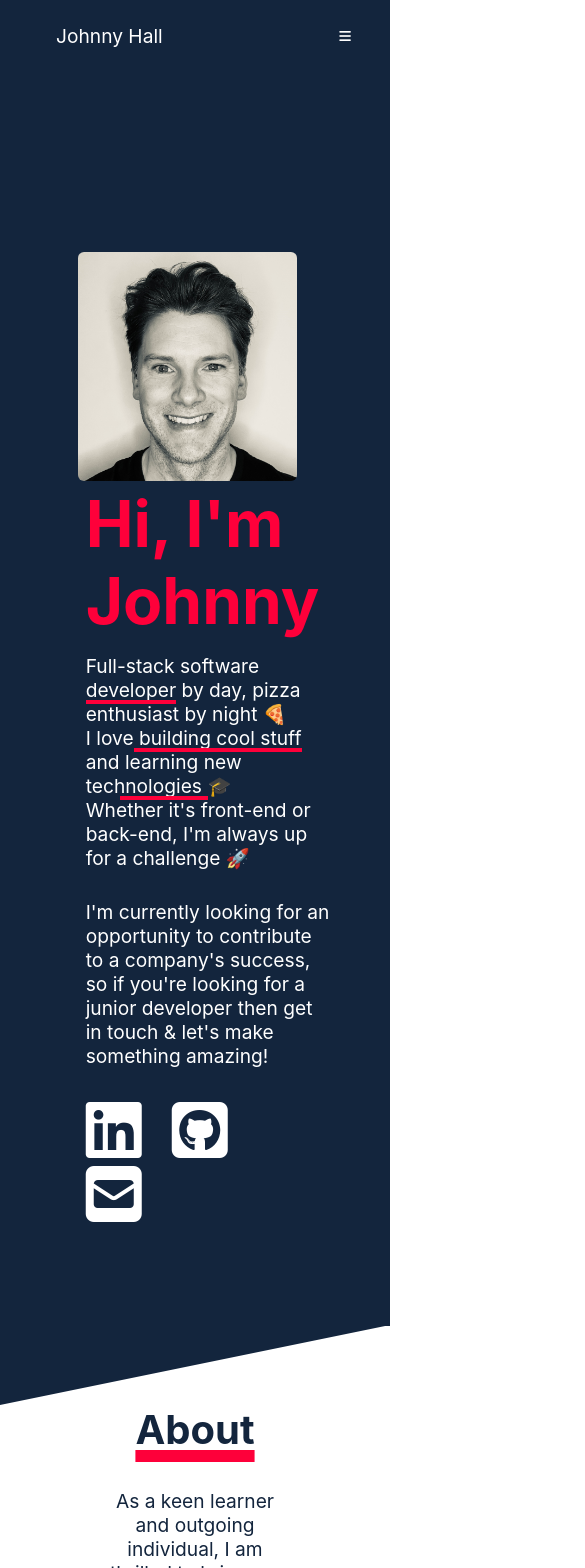
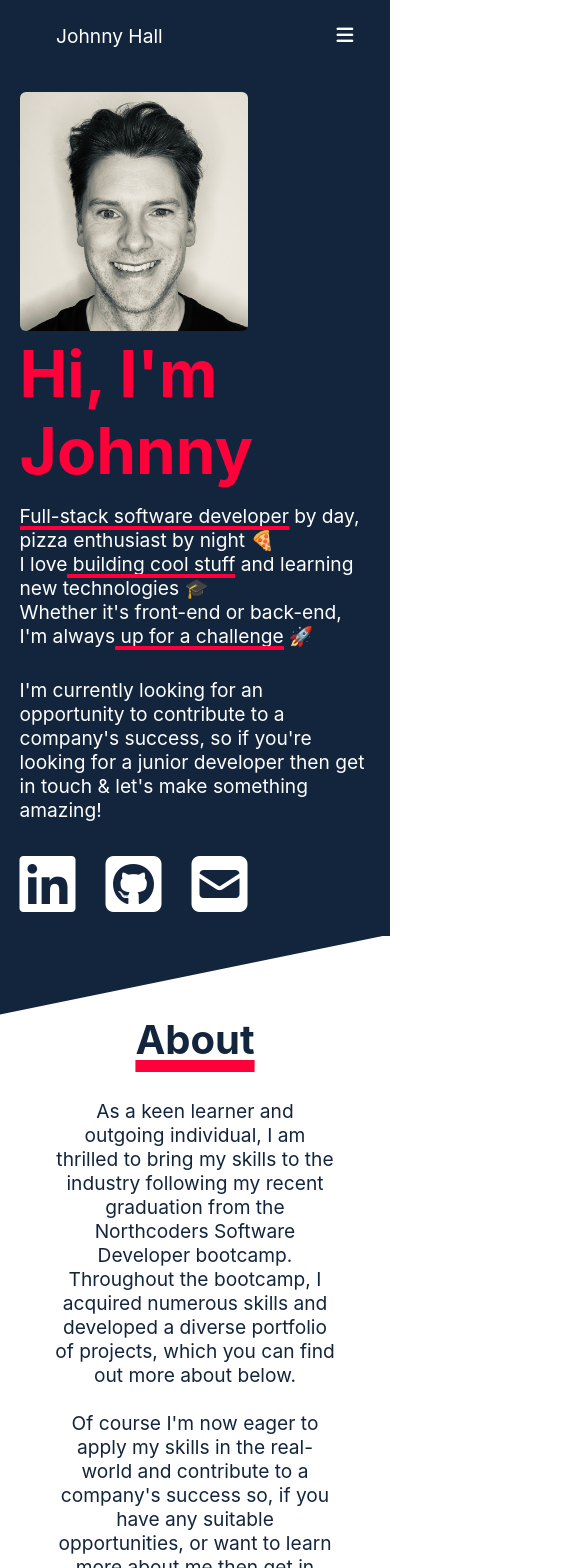
Before and after one commit to jbhall4291/portfolio, a React (Create React App) app: page / in a window 390 px wide. Shown: the top 1568 px of the page, 585 px wide, since content can reach past the window. Built offline with nearby package versions, Linux system fonts and the light colour scheme.

Commit message:
media queries for mobile/tablet

```diff
--- a/src/App.css
+++ b/src/App.css
@@ -13,7 +13,6 @@ body {
   padding: 0;
 }
 
-
 .About,
 .Skills,
 .Projects,
@@ -23,7 +22,19 @@ body {
   width: 60%;
   /* border: 3px solid green; */
   /* padding: 10px; */
+}
 
+@media screen and (max-width: 768px) {
+  .About,
+  .Skills,
+  .Projects,
+  .Contact {
+    color: var(--main-color);
+    margin: auto;
+    width: 90%;
+    /* border: 3px solid green; */
+    /* padding: 10px; */
+  }
 }
 
 .About h2,
--- a/src/components/Hero/Hero.css
+++ b/src/components/Hero/Hero.css
@@ -3,6 +3,13 @@
   padding-bottom: 100px;
   background-color: var(--main-color);
   color: white;
+}
+
+@media screen and (max-width: 768px) {
+  .Hero {
+    padding-top: 20px;
+    padding-bottom: 20px;
+  }
 }
 
 .Hero__div--container {
@@ -12,6 +19,13 @@
   flex-wrap: wrap;
   margin: auto;
   width: 60%;
+}
+
+@media screen and (max-width: 768px) {
+  .Hero__div--container {
+    flex-direction: column;
+    width: 90%;
+  }
 }
 
 .Hero__div--image-container {
@@ -24,15 +38,36 @@
   /* width: 50%; */
 }
 
+@media screen and (max-width: 768px) {
+  .Hero__div--image-container {
+    margin: auto;
+  }
+}
+
 .Hero img {
   width: 100%;
   border-radius: 6px;
+}
+
+
+@media screen and (max-width: 768px) {
+  .Hero img {
+
+    width: 65%;
+    border-radius: 6px;
+  }
 }
 
 .Hero__div--text-container {
   flex: 1;
   font-size: 1.2rem;
   margin: auto 0 auto 15px;
+}
+
+@media screen and (max-width: 768px) {
+  .Hero__div--text-container {
+    margin: auto;
+  }
 }
 
 .Hero h1 {
@@ -42,11 +77,23 @@
   width: 105%;
 }
 
+@media screen and (max-width: 768px) {
+  .Hero h1 {
+    width: 100%;
+  }
+}
+
 .Hero p {
   width: 105%;
   font-size: 1.2rem;
   margin-bottom: 1rem;
   margin-bottom: 30px;
+}
+
+@media screen and (max-width: 768px) {
+  .Hero p {
+    width: 100%;
+  }
 }
 
 .Hero span {
--- a/src/components/Navbar/Navbar.css
+++ b/src/components/Navbar/Navbar.css
@@ -12,10 +12,8 @@ nav {
 }
 
 nav ul {
-  display: flex;
   gap: 1.9rem;
   list-style-type: none;
-  /* margin-left: auto; */
 }
 
 nav a {
@@ -28,6 +26,7 @@ nav a:hover {
 }
 
 .hamburger {
+  font-size: 1.2rem;
   color: white;
   background-color: var(--main-color);
   border: 0;
@@ -35,7 +34,7 @@ nav a:hover {
   width: 40px;
   padding: 0.5rem;
   cursor: pointer;
-  transition: background-color 0.2s ease-in-out;
+  /* transition: background-color 1.2s ease-in-out; */
   position: absolute;
   top: 50%;
   right: 25px;
@@ -46,22 +45,20 @@ nav a:hover {
   color: var(--highlight-color);
 }
 
-.navigation-menu {
+/* .navigation-menu {
   margin-left: auto;
-}
+} */
 
 .navigation-menu ul {
   display: flex;
   padding: 0;
 }
 .navigation-menu li {
-  /* // removes default disc bullet for li tags and applies margin to left & right side */
-  list-style-type: none;
   margin: 0 1rem;
 }
 .navigation-menu li a {
   /* // increases the surface area of the anchor tag to span more than just the anchor text */
-  text-decoration: none;
+
   display: block;
   width: 100%;
 }
@@ -74,7 +71,7 @@ nav a:hover {
 
 @media screen and (max-width: 768px) {
   .navigation-menu ul {
-    display: none;
+    /* display: none; */
   }
 }
 
@@ -82,15 +79,19 @@ nav a:hover {
   .navigation-menu ul {
     /* // navigation menu is positioned to start 60px from the top of the document (which is directly below the navbar) */
     position: absolute;
-    top: 60px;
+
+    /* top: 50px; */
+    top: var(--navbar-height);
+
     left: 0;
     /* // stacks the li tags vertically  */
     flex-direction: column;
     /* // makes menu span full height and width */
     width: 100%;
     /* height: calc(100vh - 77px); */
-    color: white;
+    /* color: white; */
     background-color: var(--main-color);
+    opacity: 95%;
     border-top: 1px solid white;
   }
   .navigation-menu li {
--- a/src/components/Navbar/Navbar.js
+++ b/src/components/Navbar/Navbar.js
@@ -1,4 +1,4 @@
-import React, { useState } from "react";
+import React, { useState, useEffect } from "react";
 import "./Navbar.css";
 
 export const Navbar = () => {
@@ -17,6 +17,15 @@ export const Navbar = () => {
       behavior: "smooth",
     });
   };
+
+  useEffect(() => {
+    const navbar = document.querySelector(".Navbar");
+    const navbarHeight = navbar.offsetHeight;
+    document.documentElement.style.setProperty(
+      "--navbar-height",
+      `${navbarHeight}px`
+    );
+  }, []);
 
   return (
     <nav className="Navbar">
```
Also changed, not shown: src/components/About/About.css (line endings or trailing spaces).
